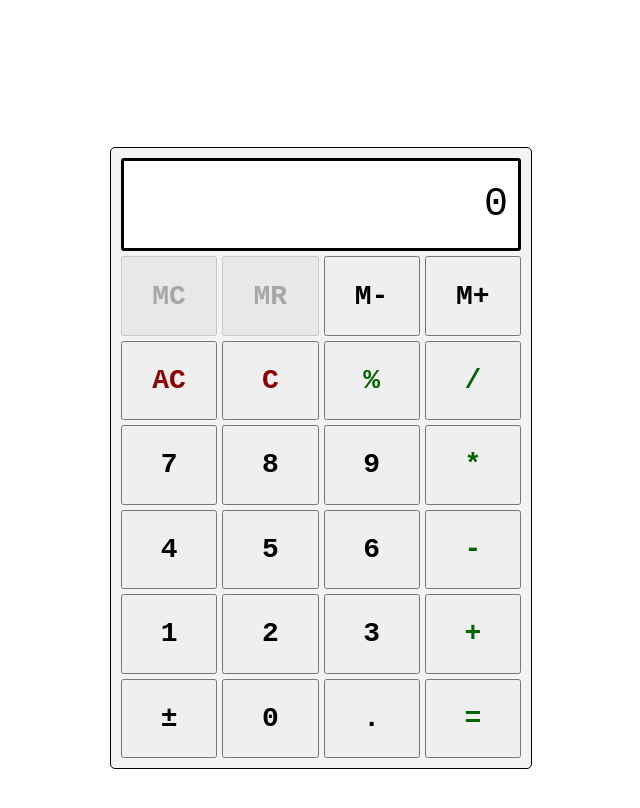
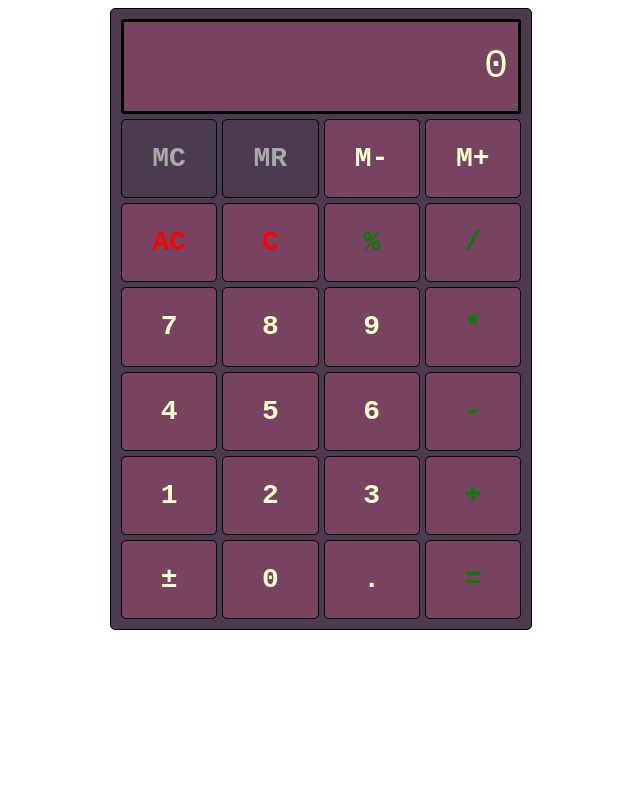
Before and after one commit to Theosxenos/Calculator-JS, a plain HTML site: page index.html in a window 1280 px wide. Shown: the whole page, without its empty margins (319-959 px from the left). Drawn offline with Linux system fonts and the light colour scheme.

Commit message:
darkmode

```diff
--- a/style.css
+++ b/style.css
@@ -1,5 +1,6 @@
 *
 {
+    color: #ffc;
     font-family: monospace;
 }
 
@@ -7,12 +8,13 @@ body {
     display: flex;
     justify-content: center;
     align-items: center;
-    height: 900px;
+    /* height: 900px; */
 }
 
 #calculator
 {
-    background-color: #F3F3F3;
+    /* background-color: #F3F3F3; */
+    background-color: #4C3A51;
     border: 1px solid black;
     border-radius: 5px;
     height: 600px;
@@ -25,7 +27,8 @@ body {
 #display
 {
     display: flex;
-    background-color: white;
+    /* background-color: white; */
+    background-color: #774360;
     border: solid 3px black;
     border-radius: 3px;
     grid-column: span 4;
@@ -48,16 +51,33 @@ body {
 
 button
 {
+    background-color: #774360;
+    border: 1px solid black;
+    border-radius: 5px;
+
     font-size: 28px;
     font-weight: bold;
 }
 
+button:disabled {
+    background-color: #4C3A51;
+    color: darkgray;
+}
+
+button:hover:not(:disabled) {
+    background-color: #B25068;
+}
+
+/* button:disabled:hover {
+    background-color: inherit;
+} */
+
 .clearbutton
 {
-    color: darkred;
+    color: red;
 }
 
 .operator
 {
-    color: darkgreen;
+    color: green;
 }
```
